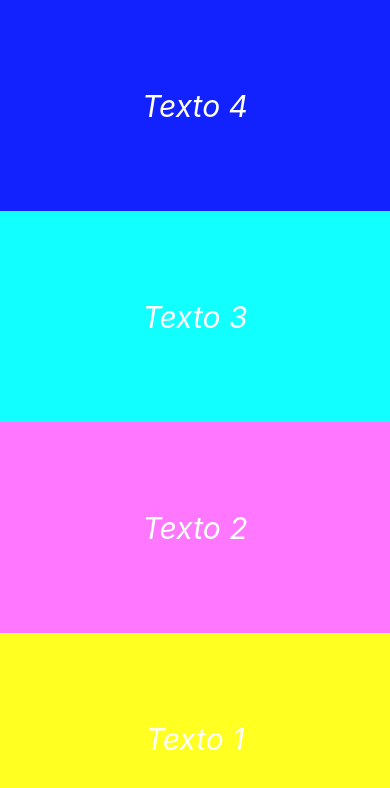
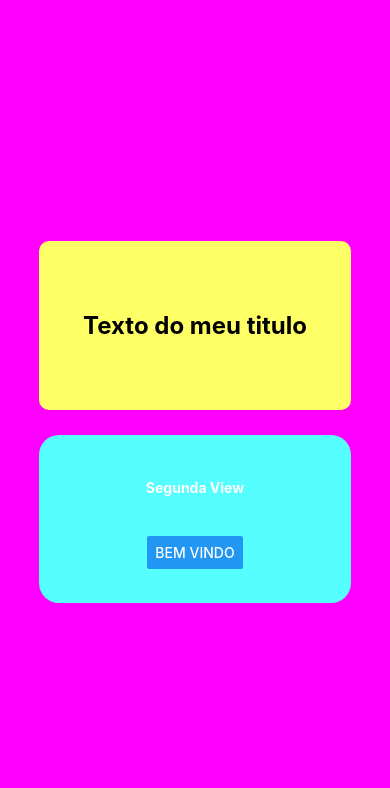
Before and after one commit to JulioVianaDev/Aulas-React-Native, a React Native app: screen / in a window 390 px wide. Shown: the top 788 px of the page. Built offline with nearby package versions, Linux system fonts and the light colour scheme.

Commit message:
Revert "flex direction padrao"
This reverts commit f81b3e4259a427dee9daafbbb5c279fca9d30be3.

```diff
--- a/App.js
+++ b/App.js
@@ -1,20 +1,19 @@
 import { StatusBar } from 'expo-status-bar';
 import { StyleSheet, Text, View,Button, Linking,Image } from 'react-native';
-import { app,flat,textos } from './estilos/estilos';
+import { styles,textos } from './estilos/estilos';
 export default function App() {
   return (
-    <View style={app.app}>
-      <View style={flat.view1}>
-        <Text style={textos.textoflat}>Texto 1</Text>
+    <View style={styles.container}>
+      <View style={styles.view1}>
+        <Text style={textos.Titulo}>
+          Texto do meu titulo
+        </Text>
       </View>
-      <View style={flat.view2}>
-        <Text style={textos.textoflat}>Texto 2</Text>
-      </View>
-      <View style={flat.view3}>
-        <Text style={textos.textoflat}>Texto 3</Text>
-      </View>
-      <View style={flat.view4}>
-        <Text style={textos.textoflat}>Texto 4</Text>
+      <View style={styles.view2}>
+        <View style={styles.view3}>
+          <Text style={textos.description}>Segunda View</Text>
+        </View>
+        <Button title='bem vindo'></Button>
       </View>
     </View>
   );
--- a/estilos/estilos.js
+++ b/estilos/estilos.js
@@ -1,43 +1,43 @@
 import { StyleSheet } from "react-native";
+
+export  const styles = StyleSheet.create({
+  container: {
+    flex: 1,
+    backgroundColor: '#f0ff',
+    alignItems: 'center',
+    justifyContent: 'center',
+  },
+  view1:{
+    backgroundColor: '#ff6',
+    width: '80%',
+    height: '20%',
+    alignItems: 'center',
+    justifyContent: 'center',
+    borderRadius: 10,
+    marginBottom: 25,
+  },
+  view2:{
+    backgroundColor: '#5ff',
+    width: '80%',
+    height: '20%',
+    alignItems: 'center',
+    justifyContent: 'center',
+    borderRadius: 20,
+  },
+  view3:{
+    margin:10,
+    marginBottom:40,
+  }
+});
+
 export const textos = StyleSheet.create({
-  textoflat:{
-    color: '#fff',
-    fontSize: 30,
-    fontStyle: 'italic',
+  Titulo:{
+    fontSize: 24,
+    fontWeight: 'bold',
+  },
+  description:{
+    fontSize: 14,
+    color: '#FFFFFF',
+    fontWeight: 'bold',
   }
 })
-export const flat = StyleSheet.create({
-  view1:{
-    flex: 1,
-    alignItems: 'center',
-    justifyContent: 'center',
-    backgroundColor: '#ff2f'
-  },
-  view2:{
-    flex: 1,
-    alignItems: 'center',
-    justifyContent: 'center',
-    backgroundColor: '#f7ff'
-  },
-  view3:{
-    flex: 1,
-    alignItems: 'center',
-    justifyContent: 'center',
-    backgroundColor: '#1ff'
-  },
-  view4:{
-    flex: 1,
-    alignItems: 'center',
-    justifyContent: 'center',
-    backgroundColor: '#12ff'
-  },
-})
-export const app = StyleSheet.create({
-  app:{
-    flex: 1,
-    backgroundColor: '#f2f',
-    alignItems: 'stretch',
-    justifyContent: 'center',
-    flexDirection: 'column-reverse',
-  }
-})
```
